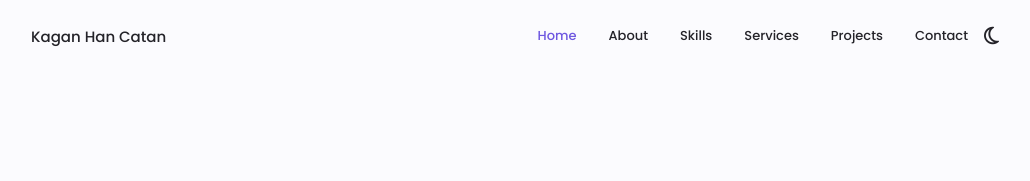
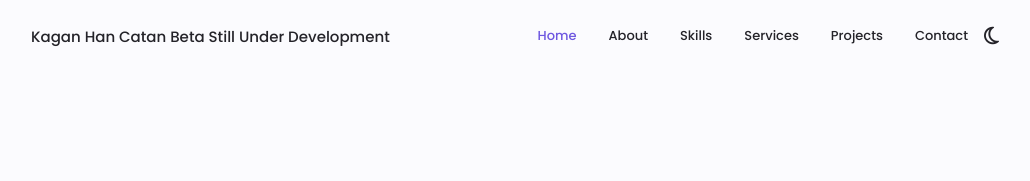
Before and after one commit to KaganHanCatan/kaganhancatan.github.io, a plain HTML site: page index.html in a window 1280 px wide. Shown: the top 181 px of the page, without its empty margins (125-1155 px from the left). Drawn offline with Linux system fonts and the light colour scheme.

Commit message:
Update index.html

```diff
--- a/index.html
+++ b/index.html
@@ -3,7 +3,7 @@
   <head>
     <meta charset="UTF-8" />
     <meta name="viewport" content="width=device-width, initial-scale=1.0" />
-    <title>Kagan</title>
+    <title>Kagan Han | Data Scientist</title>
     <link rel="stylesheet" href="Libraries/swiper-bundle.min.css" />
     <link rel="stylesheet" href="Css/style.css" />
     <link rel="icon" type="image/x-icon" href="Assets/Icons/favicon.ico">
@@ -12,7 +12,7 @@
     <!-- header  -->
     <header class="header" id="header">
       <nav class="nav container">
-        <a href="#" class="nav-logo">Kagan Han Catan</a>
+        <a href="#" class="nav-logo">Kagan Han Catan Beta Still Under Development</a>
 
         <div class="nav-menu" id="nav-menu">
           <ul class="nav-list grid">
```
